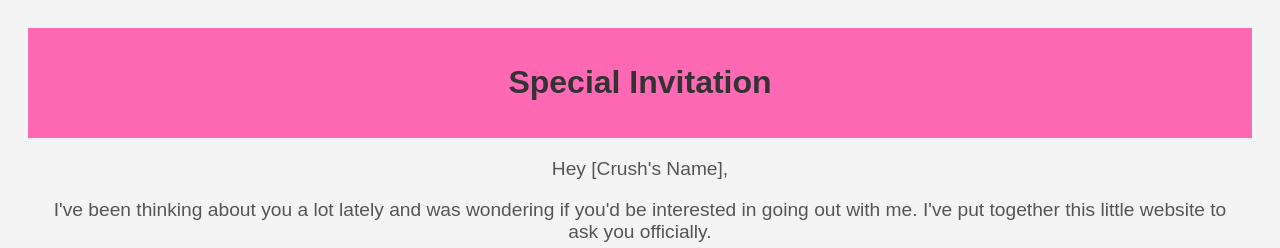
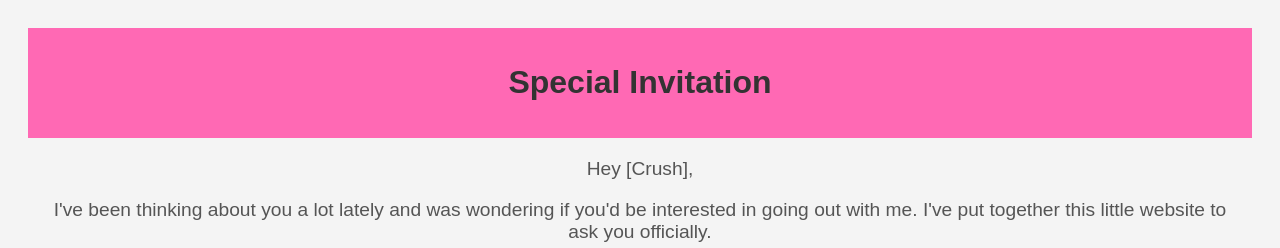
Before and after one commit to helloxgkex/Mr.rohit, a plain HTML site: page index.html in a window 1280 px wide. Shown: the top 248 px of the page. Drawn offline with Linux system fonts and the light colour scheme.

Commit message:
Update index.html

```diff
--- a/index.html
+++ b/index.html
@@ -54,7 +54,7 @@
     </header>
 
     <main>
-        <p>Hey [Crush's Name],</p>
+        <p>Hey [Crush],</p>
         <p>I've been thinking about you a lot lately and was wondering if you'd be interested in going out with me. I've put together this little website to ask you officially.</p>
         <p>Would you do me the honor of going out on a date with me?</p>
         <button onclick="expressFeelings()">Yes, I'd love to!</button>
```
